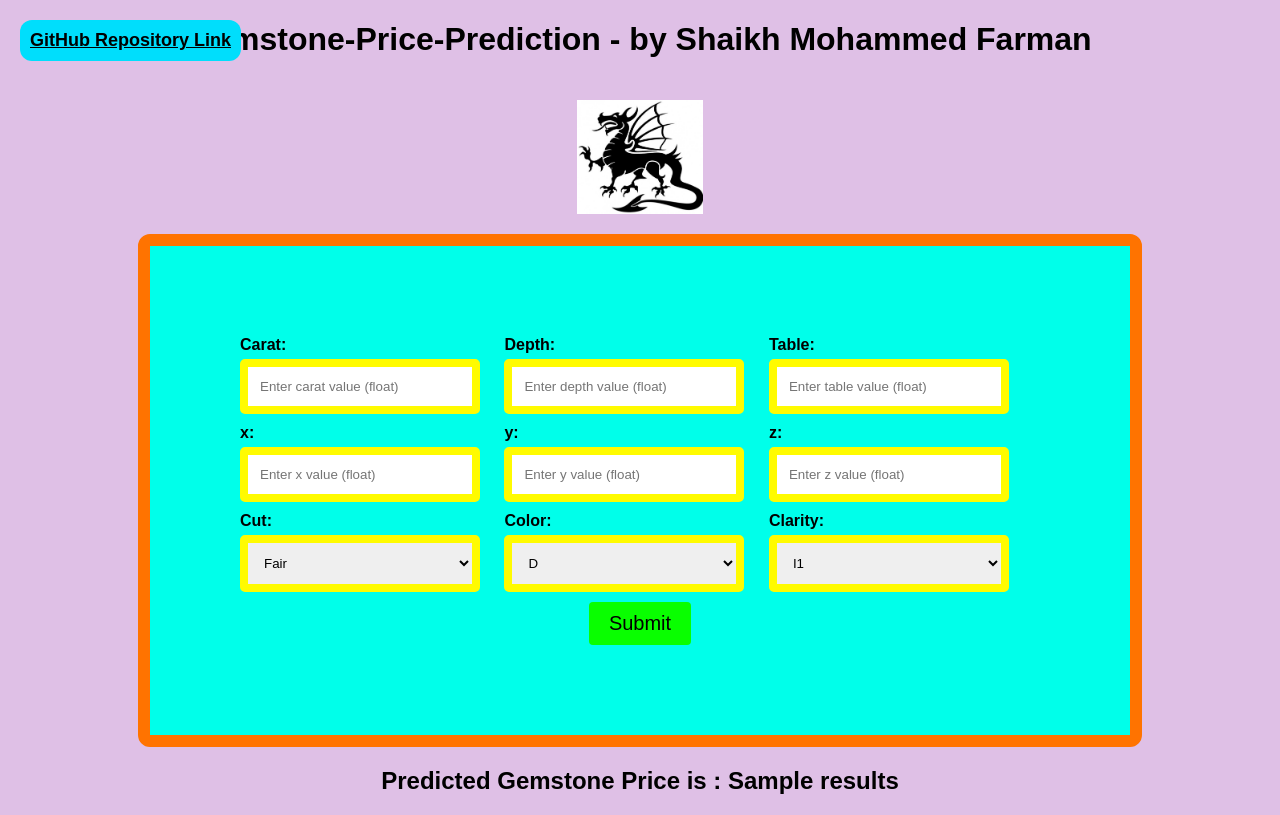
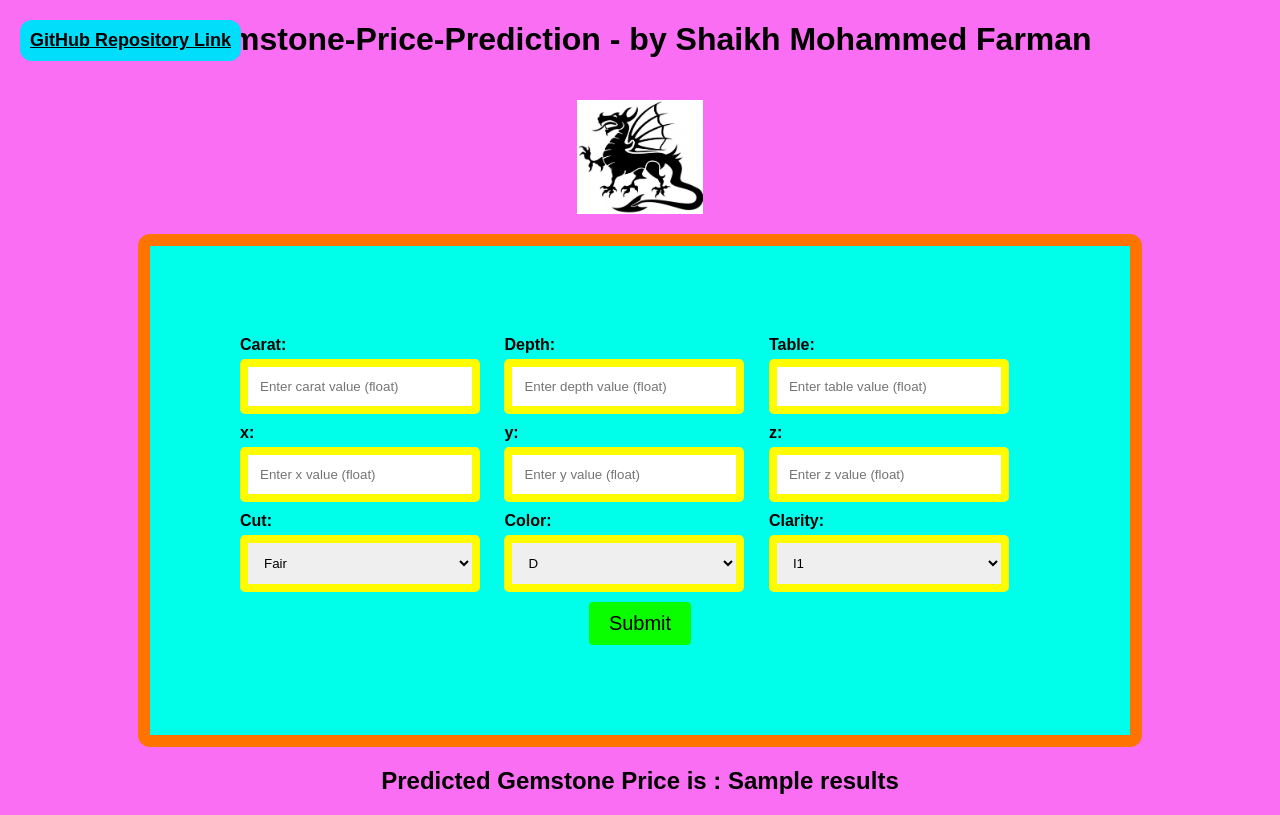
Before and after one commit to itsfarman-07/ML-GEM, a Flask app: template templates/index.html in a window 1280 px wide. Run offline with Flask 3, Linux system fonts and the light colour scheme; the template is opened without the code that fills it: most values are stand-ins (such as "Sample title", 1, 10 or a date in 2020).

Commit message:
Update style.css

```diff
--- a/static/css/style.css
+++ b/static/css/style.css
@@ -1,6 +1,6 @@
 body {
     font-family: Arial, sans-serif;
-    background-color: #dfc0e6;
+    background-color: #fa6ef3;
   }
 
 .top-left-link {
```
